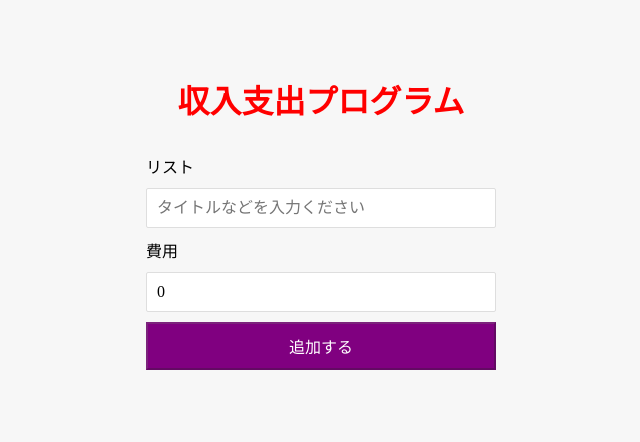
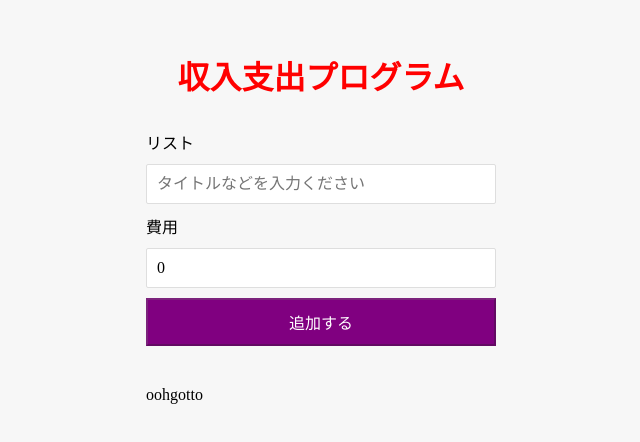
Before and after one commit to kiatklai/react-basic, a React (Create React App) app: page / in a window 1280 px wide. Shown: the part 172-614 px from the top of the page, without its empty margins (319-959 px from the left). Built offline with nearby package versions, Linux system fonts and the light colour scheme.

Commit message:
context API

```diff
--- a/src/App.js
+++ b/src/App.js
@@ -2,6 +2,7 @@
 import './App.css';
 import FormComponent from "./component/FormComponent";
 import { useState } from "react";
+import DataContext from "./data/DataContext";
 
 const Title =()=><h1 style={{color:"red",textAlign:"center",fontSize:"2rem"}}>収入支出プログラム</h1>
 
@@ -13,11 +14,13 @@
     })
   }
   return (
-    <div className="container">
-      <Title/>
-      <FormComponent onAddItem={onAddNewItem}/>
-      <Transaction items = {items}/>
-    </div>
+    <DataContext.Provider value={"oohgotto"}>
+      <div className="container">
+        <Title/>
+        <FormComponent onAddItem={onAddNewItem}/>
+        <Transaction items = {items}/>
+      </div>
+    </DataContext.Provider>
   );
 }
 
--- a/src/component/Item.js
+++ b/src/component/Item.js
@@ -1,12 +1,17 @@
 import PropTypes from 'prop-types';
 import './item.css'
+import DataContext from '../data/DataContext';
 
 const Item =(props)=>{
   const {title,amount} = props
   const status = amount<0 ? "expense":"income"
   const symbol = amount<0 ? "-":"+"
   return (
-    <li className={status}>{title}<span>{symbol}{Math.abs(amount)}</span></li>
+    <li className={status}>{title}<span>{symbol}{Math.abs(amount)}</span>
+      <DataContext.Consumer>
+        {value=><p>{value}</p>}
+      </DataContext.Consumer>
+    </li>
   );
 }
 
--- a/src/component/Transaction.js
+++ b/src/component/Transaction.js
@@ -1,14 +1,20 @@
 import Item from './Item'
 import './transaction.css'
+import DataContext from '../data/DataContext'
 
 const Transaction =(props)=>{
   const {items} = props
   return (
-    <ul className='item-list'>
-      {items.map((element)=>{
-        return <Item {...element} key={element.id}/>
-      })}
-    </ul>
+    <div>
+      <ul className='item-list'>
+        {items.map((element)=>{
+          return <Item {...element} key={element.id}/>
+        })}
+      </ul>
+      <DataContext.Consumer>
+        {value=><p>{value}</p>}
+      </DataContext.Consumer>
+    </div>
   );
 }
 
--- /dev/null
+++ b/src/data/DataContext.js
@@ -0,0 +1,5 @@
+import { createContext } from "react";
+
+const DataContext = createContext()
+
+export default DataContext
```
